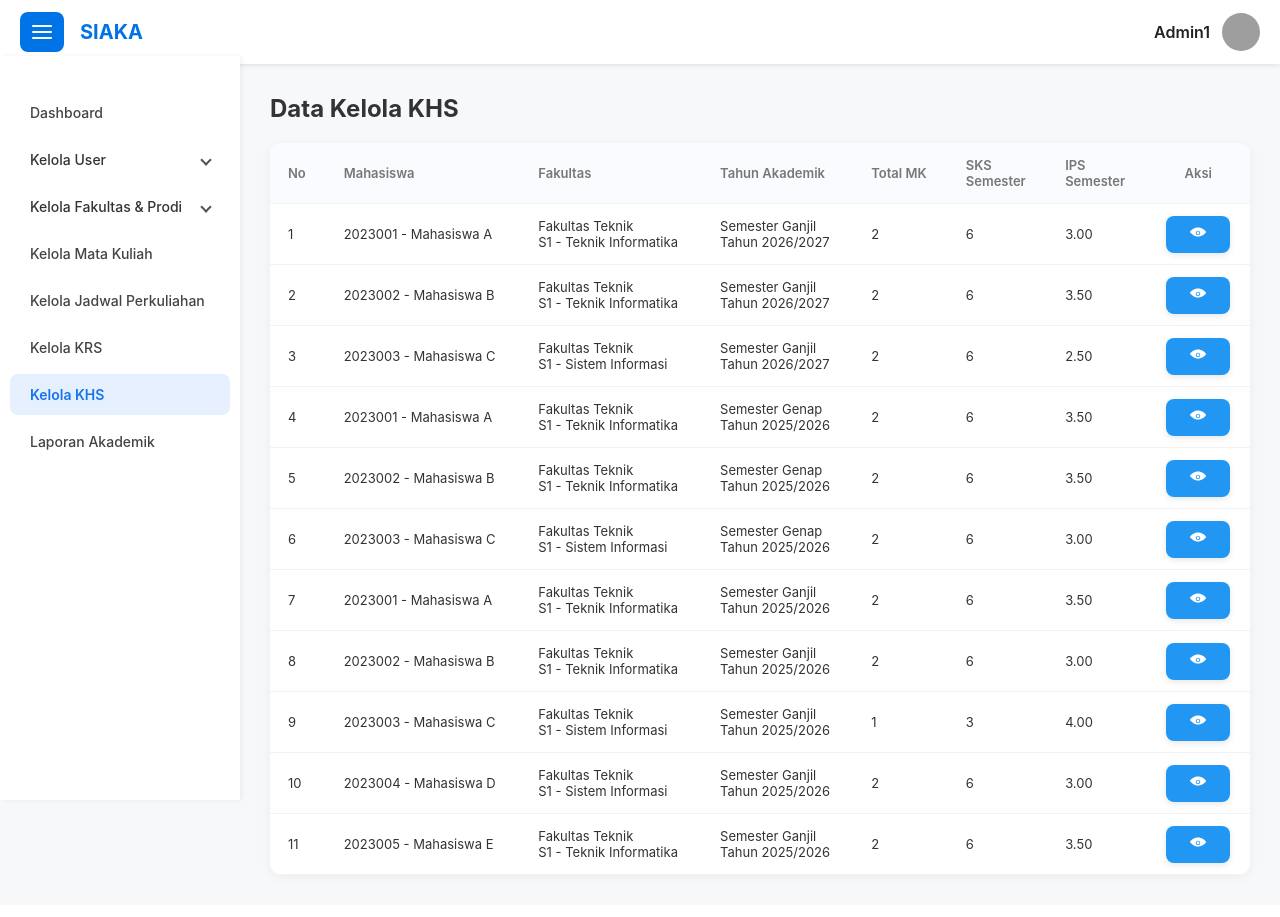
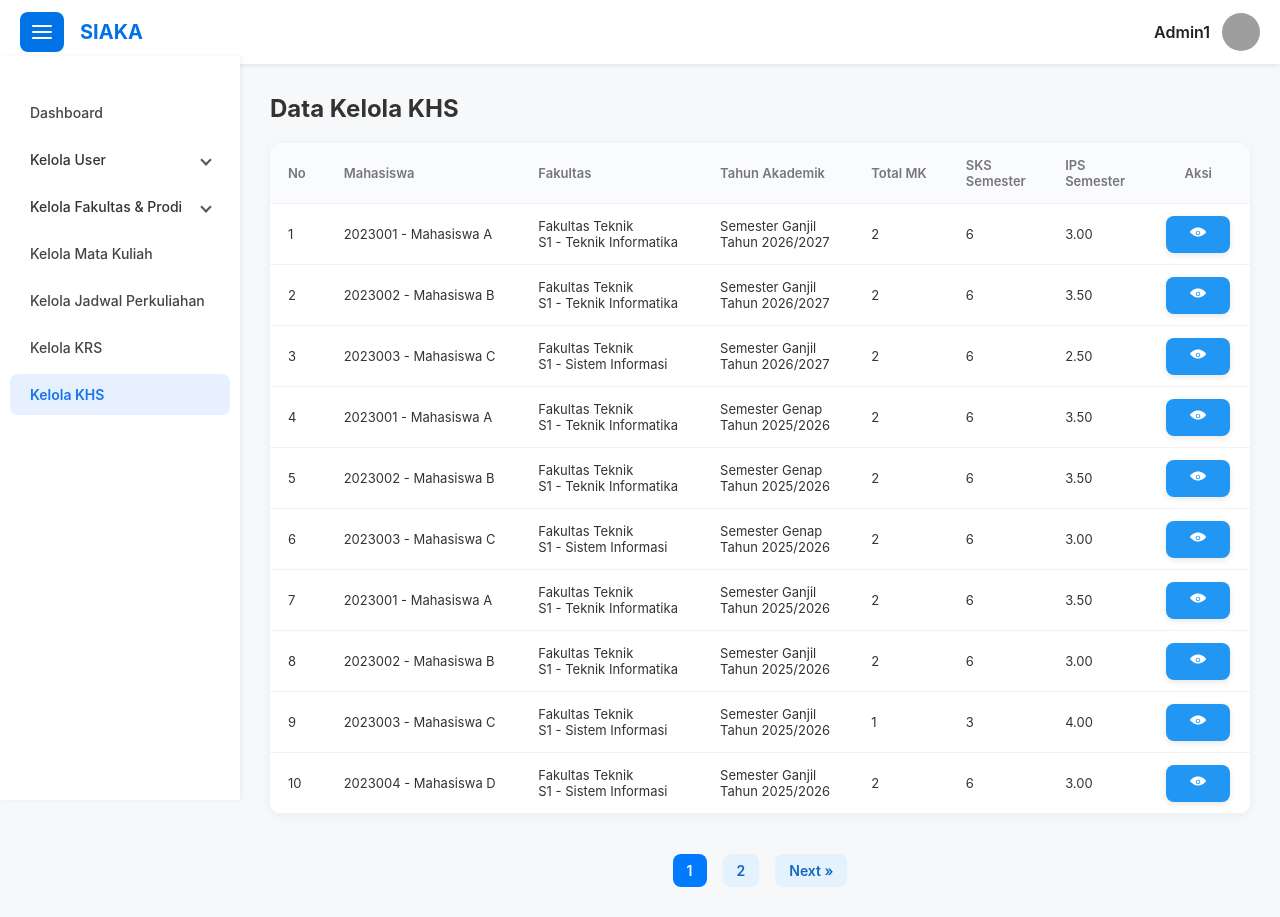
Before and after one commit to RamdhanRS/siaka, a PHP site: page /kuliah/page/khs/data_khs.php in a window 1280 px wide. Before the commit the page ends 879 px from the top, so only its background shows below. Run offline with PHP 8.4, Linux system fonts and the light colour scheme; a user stored in the database is signed in; data comes from the database, SQL or seed files in the repository; grey boxes are pictures that could not be loaded.

Commit message:
Update khs, krs, function, nilai

```diff
--- a/helper/function.php
+++ b/helper/function.php
@@ -14,3 +14,40 @@ function printScripts()
     echo $script . "\n";
   }
 }
+
+function renderPagination($currentPage, $totalPages)
+{
+  if ($totalPages <= 1) return; // Tidak perlu pagination
+
+  // Previous button
+  if ($currentPage > 1) {
+    echo '<a href="?page=' . ($currentPage - 1) . '" class="pagination-nav">« Prev</a>';
+  }
+
+  // Tampilkan halaman pertama
+  if ($currentPage > 2) {
+    echo '<a href="?page=1" class="pagination-page">1</a>';
+    if ($currentPage > 3) {
+      echo '<span class="pagination-dots">...</span>';
+    }
+  }
+
+  // Halaman sekitar current
+  for ($i = max(1, $currentPage - 1); $i <= min($totalPages, $currentPage + 1); $i++) {
+    $active = ($i == $currentPage) ? 'active' : '';
+    echo '<a href="?page=' . $i . '" class="pagination-page ' . $active . '">' . $i . '</a>';
+  }
+
+  // Halaman terakhir
+  if ($currentPage < $totalPages - 1) {
+    if ($currentPage < $totalPages - 2) {
+      echo '<span class="pagination-dots">...</span>';
+    }
+    echo '<a href="?page=' . $totalPages . '" class="pagination-page">' . $totalPages . '</a>';
+  }
+
+  // Next button
+  if ($currentPage < $totalPages) {
+    echo '<a href="?page=' . ($currentPage + 1) . '" class="pagination-nav">Next »</a>';
+  }
+}
--- a/layout/sidebar.php
+++ b/layout/sidebar.php
@@ -52,10 +52,6 @@ $currentPage = basename($_SERVER['PHP_SELF']);
       <li class="menu-item <?= strpos($currentPage, 'khs') !== false ? 'active' : '' ?>">
         <a href="<?= base_url('/page/khs/data_khs.php') ?>">Kelola KHS</a>
       </li>
-      <li class="menu-item <?= strpos($currentPage, 'laporan') !== false ? 'active' : '' ?>">
-        <a href="<?= base_url('/page/laporan.php') ?>">Laporan Akademik</a>
-      </li>
-
     </ul>
   </aside>
 
--- a/page/khs/data_khs.php
+++ b/page/khs/data_khs.php
@@ -1,9 +1,9 @@
 <?php $page = "Data Kelola KHS"; ?>
+<?php include("../../config/db.php"); ?>
+<?php include("../../helper/function.php"); ?>
 <?php include("../../layout/header.php"); ?>
 <?php include("../../layout/topbar.php"); ?>
 <?php include("../../layout/sidebar.php"); ?>
-<?php include("../../config/db.php"); ?>
-
 <section id="data-krs">
   <div class="row">
     <!-- <div class="col-md-12 mb-3">
@@ -33,44 +33,20 @@
           </tr>
         </thead>
         <?php
-        $query = "SELECT
-                    m.nim,
-                    m.nama_lengkap as nama_mahasiswa,
-                    f.nama_fakultas,
-                    p.nama_prodi, p.jenjang,
-                    krs.tahun_akademik,
-                    krs.semester,
-                    CASE
-                      WHEN krs.semester % 2 = 0 THEN 'Genap'
-                      ELSE 'Ganjil'
-                    END AS jenis_semester,
-                    COUNT(DISTINCT mk.id) AS total_mk,
-                    SUM(mk.sks) AS sks_semester,
-                    ROUND(SUM(
-                      CASE
-                        WHEN khs.nilai_angka >= 85 THEN 4.0 * mk.sks
-                        WHEN khs.nilai_angka >= 75 THEN 3.0 * mk.sks
-                        WHEN khs.nilai_angka >= 65 THEN 2.0 * mk.sks
-                        WHEN khs.nilai_angka >= 50 THEN 1.0 * mk.sks
-                        ELSE 0
-                      END
-                    ) / NULLIF(SUM(mk.sks), 0), 2) AS ips
-                  FROM khs
-                  JOIN krs ON khs.id_krs = krs.id
-                  JOIN mahasiswa m ON krs.id_mahasiswa = m.id
-                  JOIN prodi p ON m.id_prodi = p.id
-                  JOIN fakultas f ON f.id = p.id_fakultas
-                  JOIN jadwal j ON krs.id_jadwal = j.id
-                  JOIN mata_kuliah mk ON j.id_mk = mk.id
-                  WHERE krs.status = 'disetujui'
-                  GROUP BY m.nim, m.nama_lengkap, p.nama_prodi, krs.tahun_akademik, krs.semester
-                  ORDER BY
-                    krs.tahun_akademik DESC,
-                    (CASE WHEN krs.semester % 2 = 0 THEN 0 ELSE 1 END),  -- Genap first
-                    krs.semester DESC, m.nama_lengkap ASC";
+        $per_page = 10;
+        $page = isset($_GET['page']) ? (int) $_GET['page'] : 1;
+        $start = ($page - 1) * $per_page;
+        $no = $start + 1;;
+
+        // Hitung total data
+        $total_query = mysqli_query($conn, "SELECT COUNT(*) AS total FROM( SELECT m.nim FROM khs JOIN krs ON khs.id_krs = krs.id JOIN mahasiswa m ON krs.id_mahasiswa = m.id JOIN prodi p ON m.id_prodi = p.id JOIN fakultas f ON f.id = p.id_fakultas JOIN jadwal j ON krs.id_jadwal = j.id JOIN mata_kuliah mk ON j.id_mk = mk.id WHERE krs.status = 'disetujui' GROUP BY m.nim, m.nama_lengkap, p.nama_prodi, krs.tahun_akademik, krs.semester) AS grouped_data");
+        $total_data = mysqli_fetch_assoc($total_query)['total'];
+        $total_pages = ceil($total_data / $per_page);
+
+        $query = "SELECT m.nim, m.nama_lengkap as nama_mahasiswa, f.nama_fakultas, p.nama_prodi, p.jenjang, krs.tahun_akademik, krs.semester, CASE WHEN krs.semester % 2 = 0 THEN 'Genap' ELSE 'Ganjil' END AS jenis_semester, COUNT(DISTINCT mk.id) AS total_mk, SUM(mk.sks) AS sks_semester, ROUND(SUM( CASE WHEN khs.nilai_angka >= 85 THEN 4.0 * mk.sks WHEN khs.nilai_angka >= 75 THEN 3.0 * mk.sks WHEN khs.nilai_angka >= 65 THEN 2.0 * mk.sks WHEN khs.nilai_angka >= 50 THEN 1.0 * mk.sks ELSE 0 END) / NULLIF(SUM(mk.sks), 0), 2) AS ips FROM khs JOIN krs ON khs.id_krs = krs.id JOIN mahasiswa m ON krs.id_mahasiswa = m.id JOIN prodi p ON m.id_prodi = p.id JOIN fakultas f ON f.id = p.id_fakultas JOIN jadwal j ON krs.id_jadwal = j.id JOIN mata_kuliah mk ON j.id_mk = mk.id WHERE krs.status = 'disetujui' GROUP BY m.nim, m.nama_lengkap, p.nama_prodi, krs.tahun_akademik, krs.semester ORDER BY krs.tahun_akademik DESC,(CASE WHEN krs.semester % 2 = 0 THEN 0 ELSE 1 END), krs.semester DESC, m.nama_lengkap ASC LIMIT $start, $per_page";
         $sql = mysqli_query($conn, $query);
         $count = mysqli_num_rows($sql);
-        $no = 1;
+        $no = $start + 1;
         ?>
         <tbody id="krs-table-body">
           <?php if ($count > 0) { ?>
@@ -105,6 +81,11 @@
           <?php } ?>
         </tbody>
       </table>
+      <div class="pagination">
+        <div class="pagination">
+          <?= renderPagination($page, $total_pages); ?>
+        </div>
+      </div>
     </div>
   </div>
 </section>
--- a/style/style.css
+++ b/style/style.css
@@ -331,6 +331,85 @@ th {
   background: #f9fbff;
   font-weight: 600;
   color: #777;
+}
+
+/* pagination */
+.pagination {
+  display: flex;
+  gap: 8px;
+  justify-content: center;
+  align-items: center;
+  margin-top: 20px;
+  flex-wrap: wrap;
+}
+
+.pagination a,
+.pagination .current-page,
+.pagination .dots {
+  padding: 8px 14px;
+  font-size: 14px;
+  border-radius: 8px;
+  text-decoration: none;
+  background: #e3f2fd;
+  color: #1565c0;
+  font-weight: 600;
+  transition: background 0.2s;
+}
+
+.pagination a:hover {
+  background: #bbdefb;
+}
+
+.pagination .current-page {
+  background: transparent;
+  font-weight: bold;
+  color: #000;
+  cursor: default;
+}
+
+.pagination-page {
+  display: inline-block;
+  margin: 0 4px;
+  padding: 8px 14px;
+  border-radius: 10px;
+  background-color: #e7f3ff;
+  color: #007bff;
+  text-decoration: none;
+  font-weight: 500;
+  transition: background 0.3s;
+}
+
+.pagination-page,
+.pagination-nav {
+  display: inline-block;
+  margin: 0 4px;
+  padding: 8px 14px;
+  border-radius: 10px;
+  background-color: #e7f3ff;
+  color: #007bff;
+  text-decoration: none;
+  font-size: 14px;
+  font-weight: 500;
+  transition: all 0.2s ease-in-out;
+}
+
+.pagination-page:hover,
+.pagination-nav:hover {
+  background-color: #cde5ff;
+}
+
+.pagination-page.active {
+  background-color: #007bff;
+  color: white;
+  font-weight: 600;
+}
+
+.pagination-dots {
+  display: inline-block;
+  padding: 8px 10px;
+  color: #888;
+  font-size: 14px;
+  font-weight: bold;
 }
 
 /* Buttons */
```
Also changed, not shown: action/khs/edit_nilai.php (added, +48 -0 lines), page/dashboard/dashboard_admin.php (+13 -6 lines), page/khs/detail_khs.php (+13 -96 lines), page/khs/edit_khs.php (added, +62 -0 lines), page/krs/data_krs.php (+24 -12 lines).
